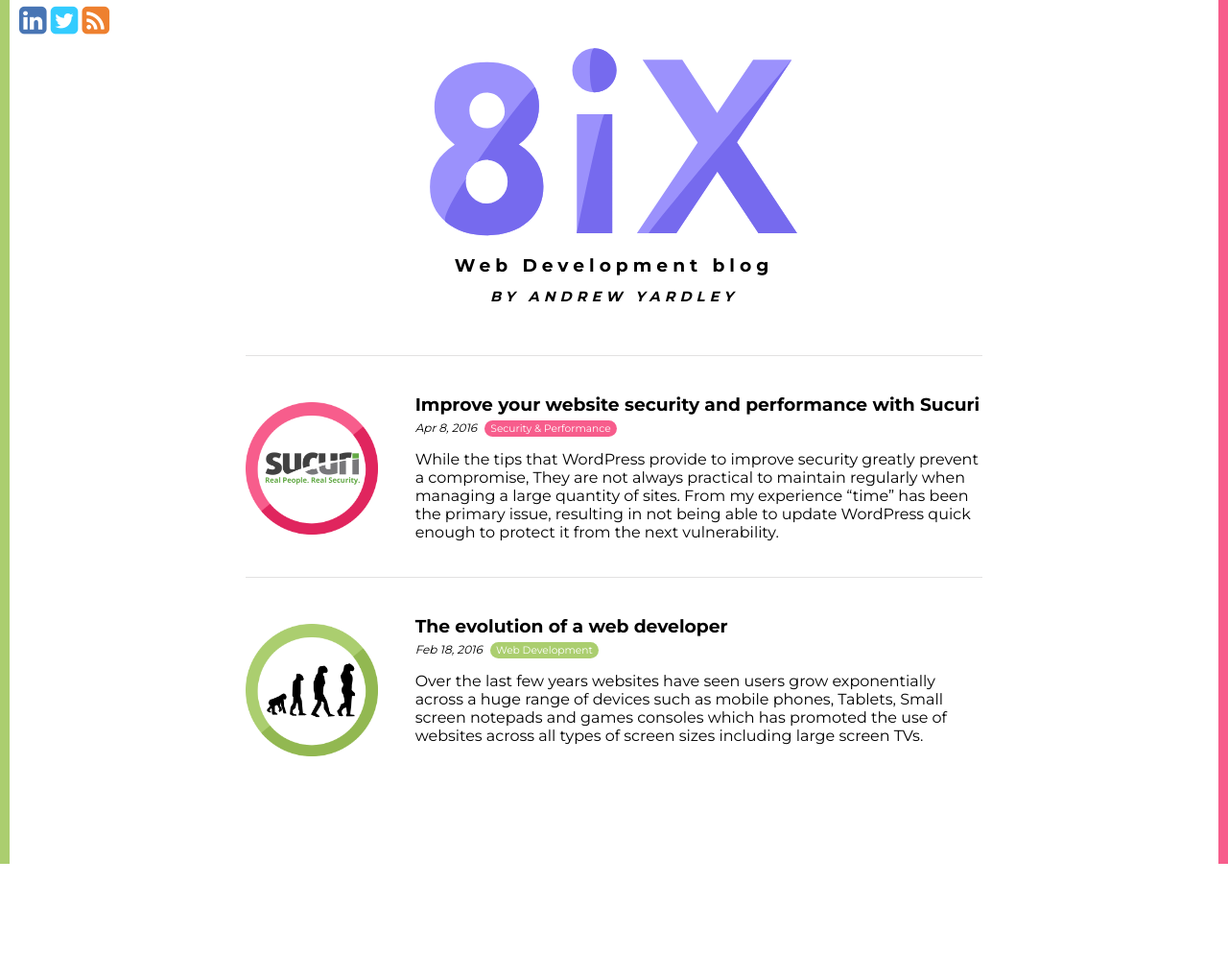
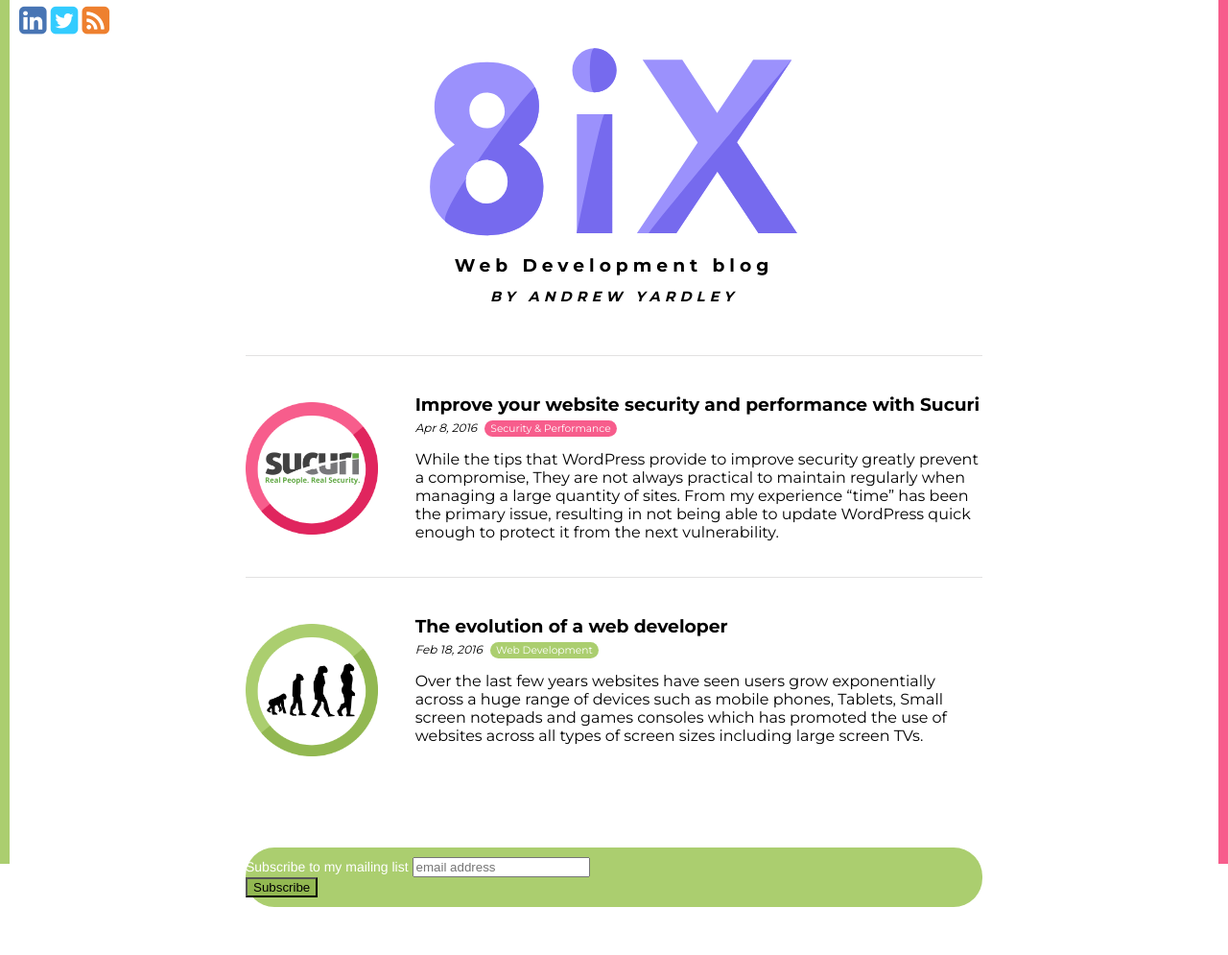
Before and after one commit to 8ix/8ix, a Jekyll site: the page built from index.html, in a window 1280 px wide. Shown: the whole page at 96% size. Built offline with Jekyll 4.4.1, drawn with Linux system fonts in a browser that asks for light colours; nearby versions of some CDN libraries; comment, search, counter and statistics services are not loaded; before the commit the page ends 900 px from its top, so only the background shows below that.

Commit message:
Newsletter Bar added

```diff
--- a/_includes/footer.html
+++ b/_includes/footer.html
@@ -1,3 +1,5 @@
+
+
 <script>
     $( window ).load(function() {
        var t1 = new TimelineLite();
--- a/_layouts/default.html
+++ b/_layouts/default.html
@@ -19,6 +19,27 @@
 
    <div class="content">
         {{ content }}
+
+        <!-- Begin MailChimp Signup Form -->
+        <link href="//cdn-images.mailchimp.com/embedcode/horizontal-slim-10_7.css" rel="stylesheet" type="text/css">
+        <style type="text/css">
+            #mc_embed_signup{background:#fff; clear:left; font:14px Helvetica,Arial,sans-serif; width:100%;}
+            /* Add your own MailChimp form style overrides in your site stylesheet or in this style block.
+            We recommend moving this block and the preceding CSS link to the HEAD of your HTML file. */
+        </style>
+        <div id="mc_embed_signup">
+        <form action="//8ix.us13.list-manage.com/subscribe/post?u=a0008857eed65dc2d4f3608b6&amp;id=c08bfc2435" method="post" id="mc-embedded-subscribe-form" name="mc-embedded-subscribe-form" class="validate" target="_blank" novalidate>
+            <div id="mc_embed_signup_scroll">
+            <label for="mce-EMAIL">Subscribe to my mailing list</label>
+            <input type="email" value="" name="EMAIL" class="email" id="mce-EMAIL" placeholder="email address" required>
+            <!-- real people should not fill this in and expect good things - do not remove this or risk form bot signups-->
+            <div style="position: absolute; left: -5000px;" aria-hidden="true"><input type="text" name="b_a0008857eed65dc2d4f3608b6_c08bfc2435" tabindex="-1" value=""></div>
+            <div class="clear"><input type="submit" value="Subscribe" name="subscribe" id="mc-embedded-subscribe" class="button"></div>
+            </div>
+        </form>
+        </div>
+
+        <!--End mc_embed_signup-->
     </div>
 
     {% include footer.html %}
--- a/_layouts/post.html
+++ b/_layouts/post.html
@@ -13,6 +13,7 @@
     <hr>
 
     {{ content }}
+
 
     <div class="post-comments">
         <div id="disqus_thread"></div>
--- a/css/main.css
+++ b/css/main.css
@@ -244,8 +244,36 @@
     padding-top:50px;
 }
 
+#mc_embed_signup{
+    background-color:#ABCE6F !important;
+    padding: 10px 0 10px 0;
+    border-radius: 30px;
+    margin:50px 0;
+    float:left;
+}
+#mc_embed_signup_scroll label{
+    color:#fff;
+}
+
+#mc_embed_signup .button{
+    background-color: #92B851 !important;
+}
+
 
 @media (max-width: 790px) {
+
+    #mc_embed_signup{
+        width:80% !important;
+        margin-left:10%;
+    }
+
+    #mc_embed_signup .button{
+        width:80%!important;
+    }
+
+    #mc_embed_signup input.email{
+        width:80% !important;
+    }
 
 	#logo{
 		width:50%;
```
